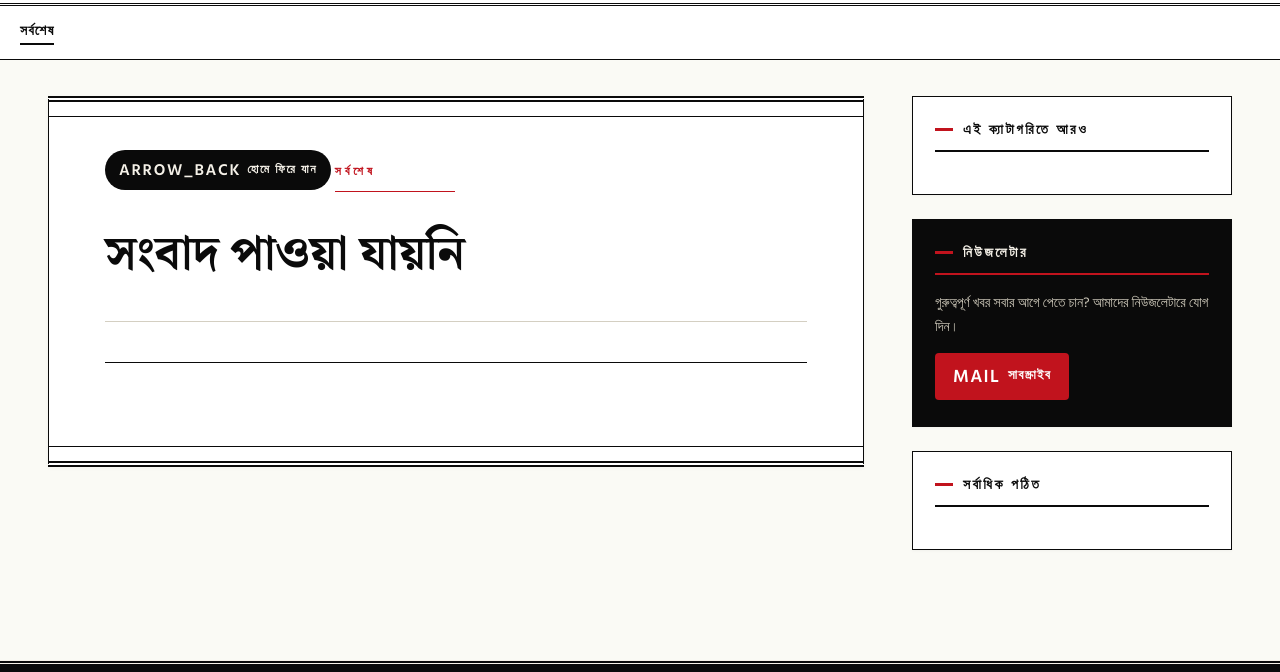
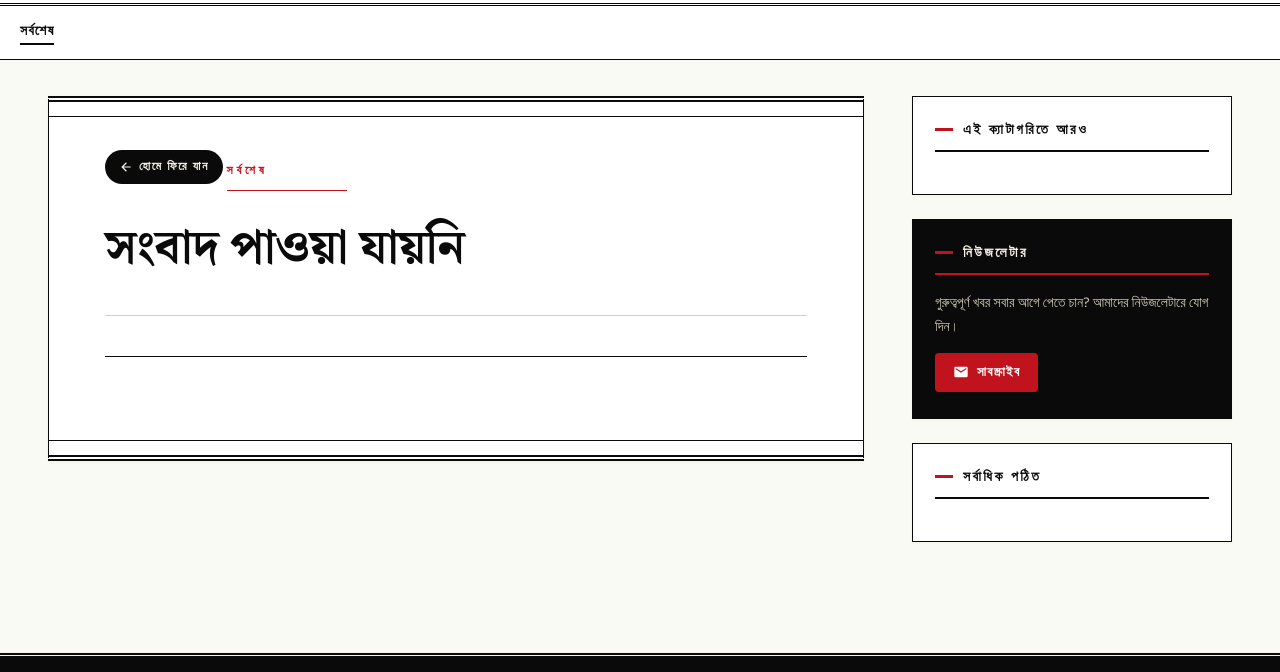
Before and after one commit to shujonsjn/Prothom-Songbad, a website: page news.html in a window 1280 px wide. Shown: the part 128-800 px from the top of the page. Drawn offline with nearby package versions, Linux system fonts and the light colour scheme; no server answers; a web font is replaced by a local one.

Commit message:
Fix: replace MS icon font with inline SVG (back button + newsletter CTA)

```diff
--- a/css/theme.css
+++ b/css/theme.css
@@ -975,7 +975,7 @@ body.news-paper{ background:#fafaf5; }
   transition:all .2s;
 }
 .back:hover{ background:#c1131d; }
-.back .ms{ font-size:16px; }
+.back svg{ display:block; }
 
 /* kicker — small red caps above headline */
 .kicker{
@@ -1306,7 +1306,7 @@ body.news-paper{ background:#fafaf5; }
   transition:background .2s;
 }
 .aside-cta:hover{ background:#fff; color:#c1131d; }
-.aside-cta .ms{ font-size:18px; }
+.aside-cta svg{ display:block; }
 
 /* trending numbered list */
 .trending-list{
--- a/news.html
+++ b/news.html
@@ -39,7 +39,7 @@
 
     <div class="article-rail">
       <a href="index.html" class="back">
-        <span class="ms">arrow_back</span>
+        <svg viewBox="0 0 24 24" width="14" height="14" fill="currentColor"><path d="M20 11H7.83l5.59-5.59L12 4l-8 8 8 8 1.41-1.41L7.83 13H20v-2z"/></svg>
         <span>হোমে ফিরে যান</span>
       </a>
 
@@ -102,7 +102,7 @@
       <div class="aside-card aside-newsletter">
         <h3 class="aside-title"><span class="aside-rule"></span>নিউজলেটার</h3>
         <p class="aside-text">গুরুত্বপূর্ণ খবর সবার আগে পেতে চান? আমাদের নিউজলেটারে যোগ দিন।</p>
-        <a href="#" class="aside-cta"><span class="ms">mail</span> সাবস্ক্রাইব</a>
+        <a href="#" class="aside-cta"><svg viewBox="0 0 24 24" width="16" height="16" fill="currentColor"><path d="M20 4H4a2 2 0 0 0-2 2v12a2 2 0 0 0 2 2h16a2 2 0 0 0 2-2V6a2 2 0 0 0-2-2zm0 4-8 5-8-5V6l8 5 8-5v2z"/></svg> সাবস্ক্রাইব</a>
       </div>
 
       <div class="aside-card aside-trending">
```
